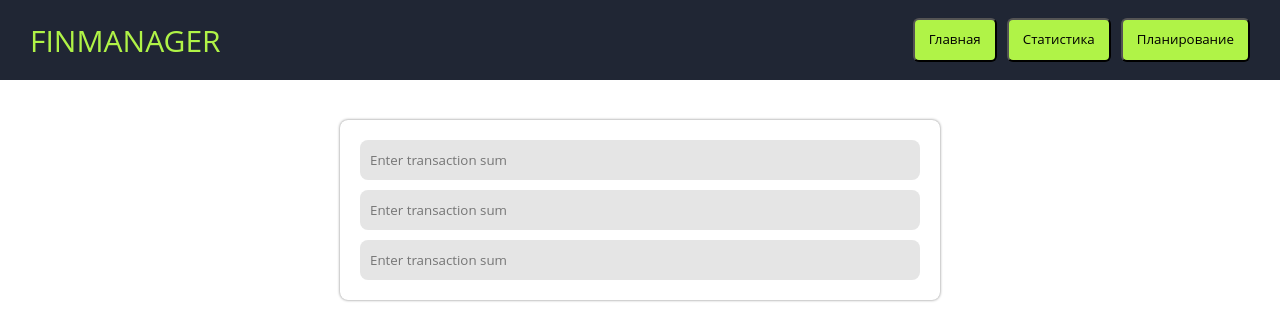
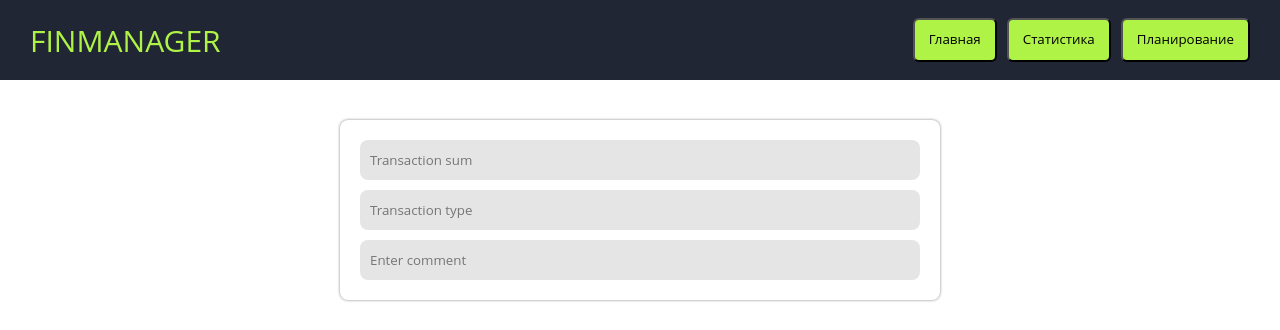
Before and after one commit to sp28337/react-learn, a React (Create React App) app: page / in a window 1280 px wide. Shown: the top 330 px of the page. Built offline with nearby package versions, Linux system fonts and the light colour scheme.

Commit message:
add placeholder props to InputComponent

```diff
--- a/src/components/comps/Input.jsx
+++ b/src/components/comps/Input.jsx
@@ -3,12 +3,15 @@ import css from "../../styles/form"
 
 const { Input } = css
 
-const InputComponent = () => {
+const InputComponent = (props) => {
+
+    const { placeholder } = props
+
     return (
         <React.Fragment>
             <Input
                 type="text"
-                placeholder="Enter transaction sum"
+                placeholder={placeholder}
                 maxLength={"100"}
             />
 
--- a/src/components/pages/Main.jsx
+++ b/src/components/pages/Main.jsx
@@ -11,9 +11,9 @@ const Main = () => {
         <React.Fragment>
             <Head></Head>
             <FormContainer>
-                <InputComponent></InputComponent>
-                <InputComponent></InputComponent>
-                <InputComponent></InputComponent>
+                <InputComponent placeholder={"Transaction sum"}/>
+                <InputComponent placeholder={"Transaction type"}/>
+                <InputComponent placeholder={"Enter comment"}/>
             </FormContainer>
             <Foot></Foot>
         </React.Fragment>
```
